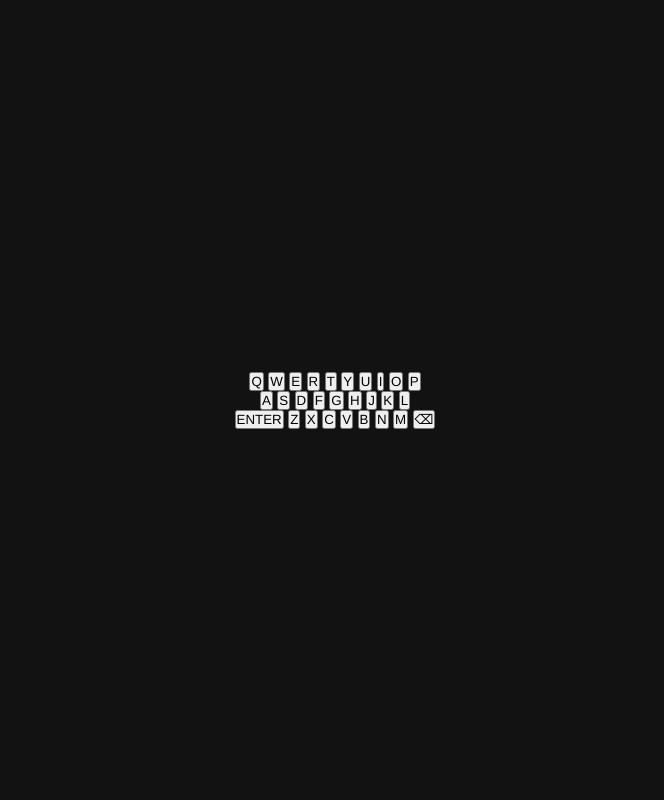
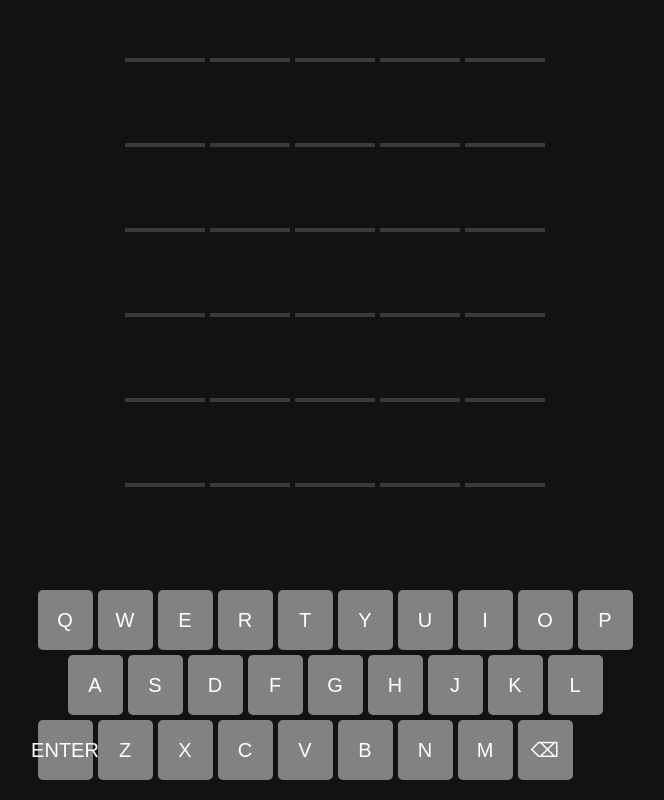
Before and after one commit to MattiasWaern/Wooooordle, a plain HTML site: page index.html in a window 1280 px wide. Shown: the whole page, without its empty margins (305-969 px from the left). Drawn offline with Linux system fonts and the light colour scheme.

Commit message:
css styling

```diff
--- a/index.html
+++ b/index.html
@@ -5,9 +5,42 @@
     <meta name="viewport" content="width=device-width, initial-scale=1.0">
     <title>Wordle</title>
     <link rel="stylesheet" href="style.css">
-
+    <script src="script.js" defer></script>
 </head>
 <body>
+    <div class="guess-grid">
+        <div class="tile"></div>
+        <div class="tile"></div>
+        <div class="tile"></div>
+        <div class="tile"></div>
+        <div class="tile"></div>
+        <div class="tile"></div>
+        <div class="tile"></div>
+        <div class="tile"></div>
+        <div class="tile"></div>
+        <div class="tile"></div>
+        <div class="tile"></div>
+        <div class="tile"></div>
+        <div class="tile"></div>
+        <div class="tile"></div>
+        <div class="tile"></div>
+        <div class="tile"></div>
+        <div class="tile"></div>
+        <div class="tile"></div>
+        <div class="tile"></div>
+        <div class="tile"></div>
+        <div class="tile"></div>
+        <div class="tile"></div>
+        <div class="tile"></div>
+        <div class="tile"></div>
+        <div class="tile"></div>
+        <div class="tile"></div>
+        <div class="tile"></div>
+        <div class="tile"></div>
+        <div class="tile"></div>
+        <div class="tile"></div>
+    </div>
+
     <div class="keyboard">
         <button class="key" data-key = "Q">Q</button>
         <button class="key" data-key = "W">W</button>
--- a/style.css
+++ b/style.css
@@ -1,8 +1,6 @@
-*{
+*, *::after, *::before {
     box-sizing: border-box;
-    margin: 0;
-    padding: 0;
-    font-family: 'Franklin Gothic Medium', 'Arial Narrow', Arial, sans-serif;
+    font-family: Arial;
 }
 
 body{
@@ -11,9 +9,106 @@ body{
     display: flex;
     justify-content: center;
     align-items: center;
-    height: 100vh;
-    width: 100vw;
+    min-height: 100vh;
     flex-direction: column;
 
-    text-align: center;
+   margin: 0;
+   padding: 1em;
+
+   font-size: clamp(.5rem, 2.5vmin, 1.5rem);
 }
+
+.keyboard {
+    display: grid;
+    grid-template-columns: repeat(20, minmax(auto, 1.25em));
+    grid-auto-rows: 3em;
+    gap: .25em;
+    justify-content: center;
+}
+
+.key{
+    font-size: inherit;
+    grid-column: span 2;
+    border: none;
+    padding: 0;
+    display: flex;
+    justify-content: center;
+    align-items: center;
+    background-color: hsl(
+        var(--hue, 200),
+        var(--saturation, 1%),
+        calc(var(--lightness-offset, 0%) + var(--lightness, 51%))
+    );
+    color: white;
+    fill: white;
+    text-transform: uppercase;
+    border-radius: .25em;
+    cursor: pointer;
+    user-select: none;
+}
+
+.key.large{
+    grid-column: span 3;
+}
+
+.key:hover, .key:focus{
+    --lightness-offset: 10%;
+}
+
+.key.wrong{
+    --lightness: 23%;
+}
+
+.key.wrong-location{
+    --hue: 49;
+    --saturation: 51%;
+    --lightness: 47%;
+}
+
+.key.correct{
+    --hue: 115;
+    --saturation: 51%;
+    --lightness: 47%;
+}
+
+.guess-grid{
+    display: grid;
+    justify-content: center;
+    align-items: center;
+    flex-grow: 1;
+    grid-template-columns: repeat(5, 4em);
+    grid-template-rows: repeat(6, 4em);
+    gap: .25em;
+    margin-bottom: 1em;
+}
+
+.tile {
+    font-size: 2em;
+    color: white;
+    border: .05em solid #3a3a3c;
+    text-transform: uppercase;
+    font-weight: bold;
+    display: flex;
+    justify-content: center;
+    align-items: center;
+    user-select: none;
+}
+
+.tile[data-state="active"]{
+    border-color: #565758;
+}
+
+.tile[data-state="wrong"]{
+  border: none;
+  background-color: hsl(240, 2%, 23%);
+}
+
+.tile[data-state="wrong-location"]{
+    border: none;
+    background-color: hsl(49, 51%, 47%);
+}
+
+.tile[data-state="correct"]{
+    border: none;
+    background-color: hsl(115, 51%, 47%);
+}
```
Also changed, not shown: script.js.
